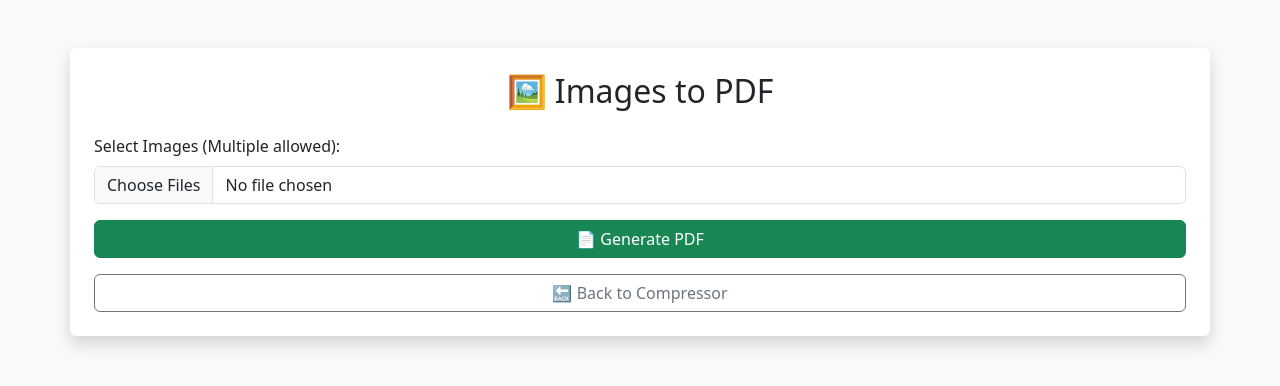
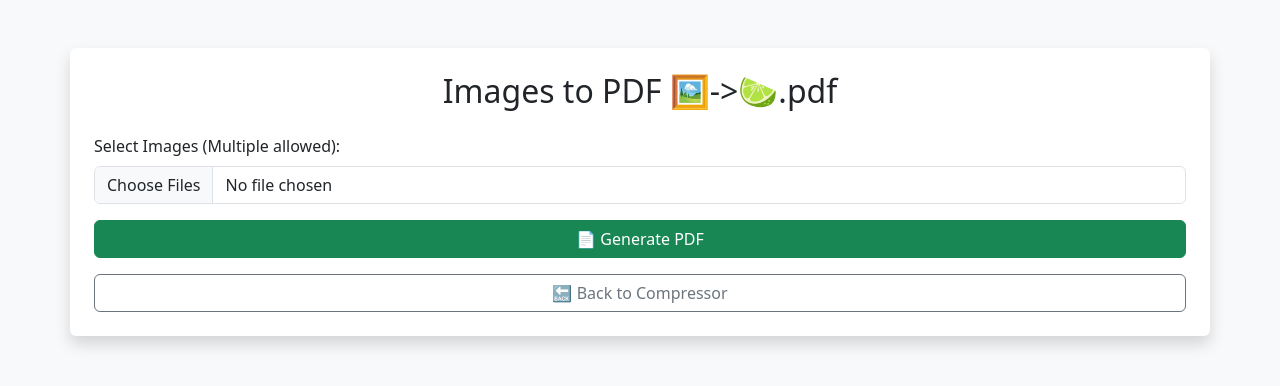
Before and after one commit to Ameya79/Squeezy-Image-Compressor, a Flask app: page /convert-to-pdf in a window 1280 px wide. Shown: the top 386 px of the page. Run offline with Flask 3, Linux system fonts and the light colour scheme.

Commit message:
Update convert_to_pdf.html

```diff
--- a/templates/convert_to_pdf.html
+++ b/templates/convert_to_pdf.html
@@ -9,7 +9,7 @@
 <body class="bg-light">
 
 <div class="container mt-5 p-4 bg-white rounded shadow">
-    <h2 class="text-center mb-4">🖼️ Images to PDF</h2>
+    <h2 class="text-center mb-4">Images to PDF 🖼️->🍋‍🟩.pdf </h2>
 
     <!-- sends multiple images to /convert-to-pdf -->
     <form action="/convert-to-pdf" method="POST" enctype="multipart/form-data">
```
